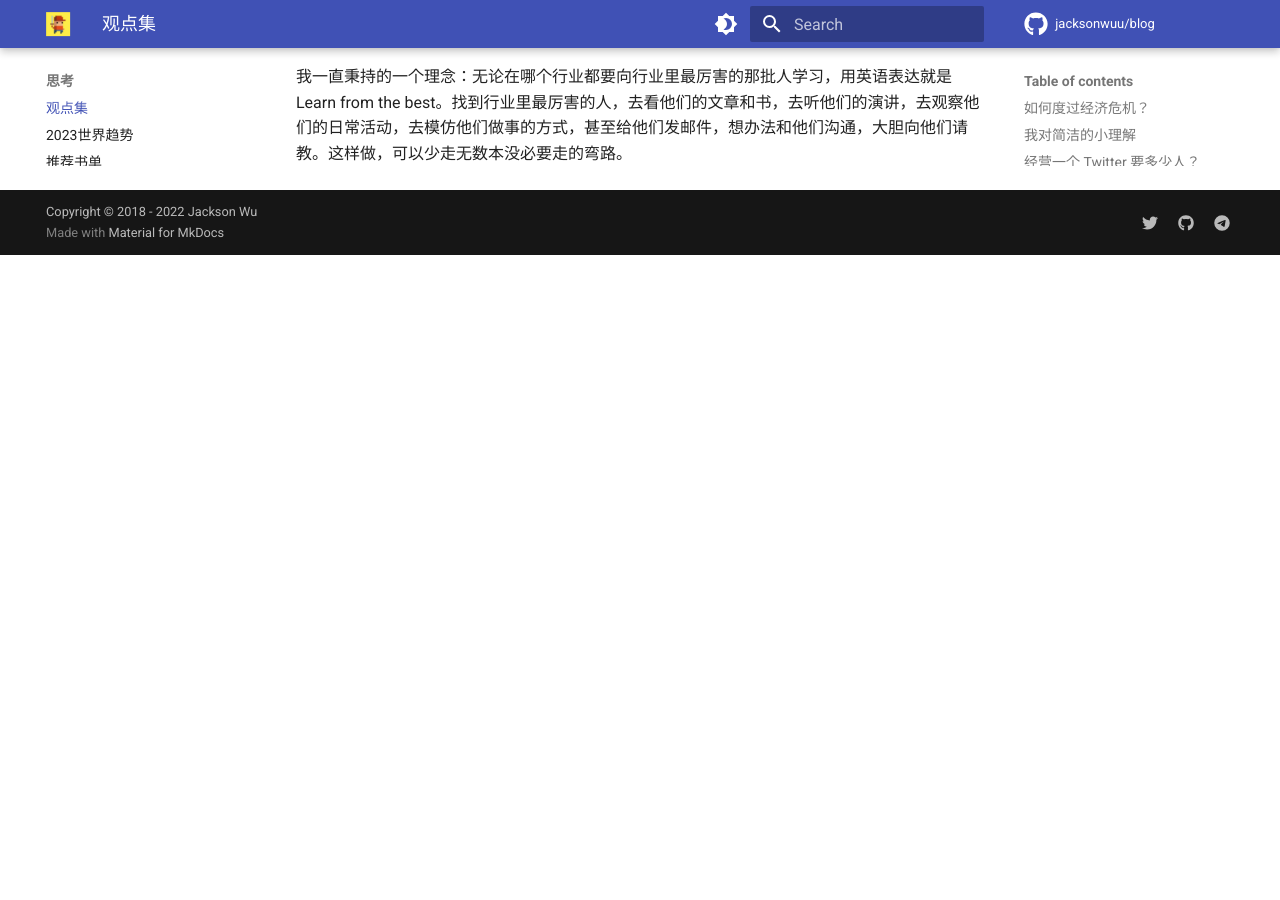
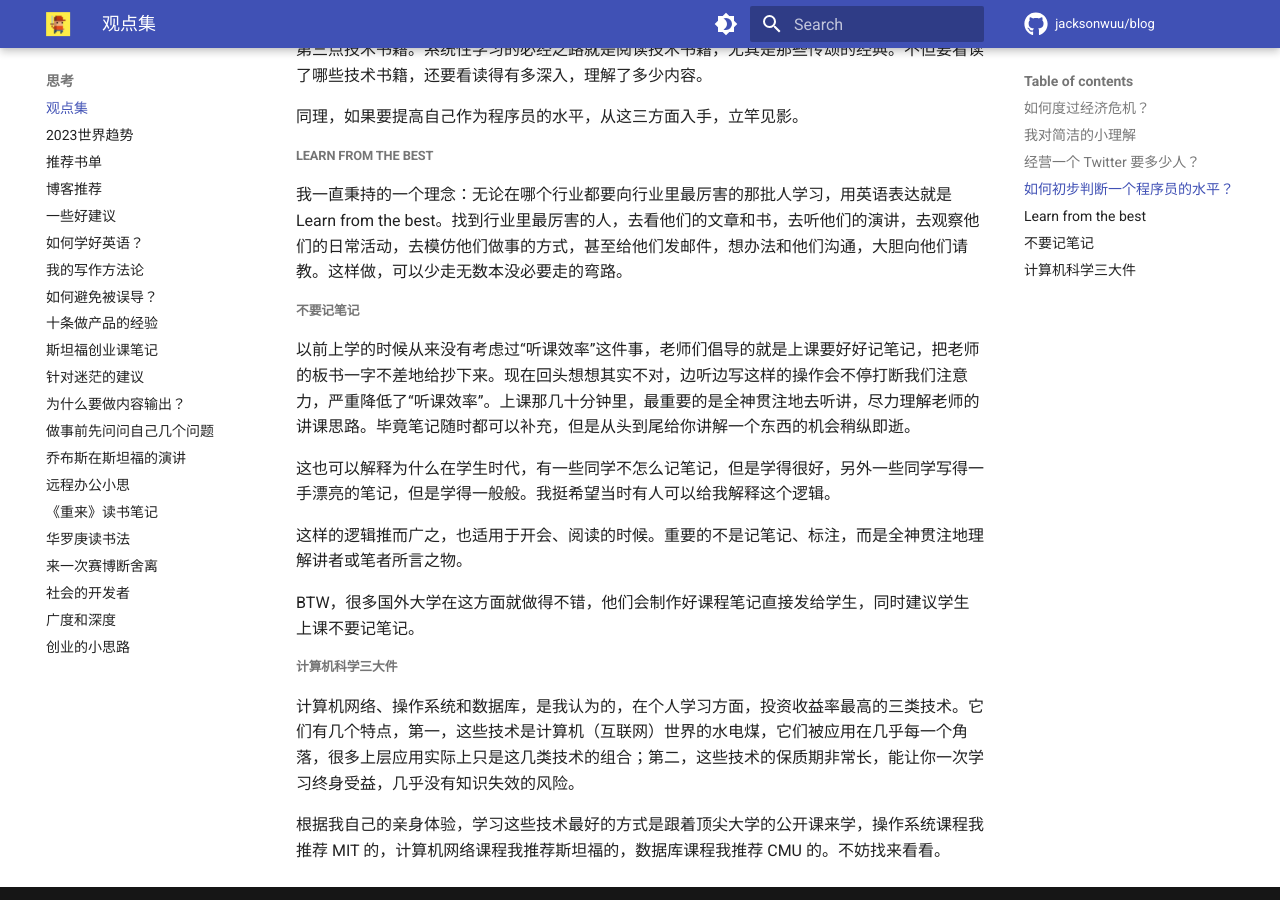
Before and after one commit to jacksonwuu/blog, an MkDocs documentation site: the page built from docs/thinking/观点集.md, in a window 1280 px wide and 900 px high, scrolled down 3742 px. Built offline with MkDocs 1.6.1 and Material for MkDocs 9.7.7, drawn with Linux system fonts in a browser that asks for light colours; comment, search, counter and statistics services are not loaded; before the commit the page ends 3997 px from its top, so only the background shows below that; some of the changed text lies outside the part shown.

Commit message:
Update post

```diff
--- a/docs/thinking/观点集.md
+++ b/docs/thinking/观点集.md
@@ -28,6 +28,8 @@
 -   低端的编程工作一定会被取代的，这是技术发展的必然趋势，或早或晚。
 -   不要沉浸在忙碌的快感中，应该经常停下来看一看想一想。
 -   Learn from the best. 永远向那些最优秀的人学习！
+-   学校、公司、职称虽然可能代表了一种荣誉，但是不要用这些东西来标榜自己，而是要用作品、贡献或者做过的事情来标榜自己。这也是识人的基本道理。
+-   很多“方法论”只是事成者事后的总结，以便作为其往后的谈资。这些“方法论”往往看起来有条有理，总能让读者感觉“学到了”、“被点悟到了”，但对解决实际的问题没有丝毫帮助。
 
 -   成长
 
@@ -112,3 +114,19 @@
 ##### Learn from the best
 
 我一直秉持的一个理念：无论在哪个行业都要向行业里最厉害的那批人学习，用英语表达就是 Learn from the best。找到行业里最厉害的人，去看他们的文章和书，去听他们的演讲，去观察他们的日常活动，去模仿他们做事的方式，甚至给他们发邮件，想办法和他们沟通，大胆向他们请教。这样做，可以少走无数本没必要走的弯路。
+
+##### 不要记笔记
+
+以前上学的时候从来没有考虑过“听课效率”这件事，老师们倡导的就是上课要好好记笔记，把老师的板书一字不差地给抄下来。现在回头想想其实不对，边听边写这样的操作会不停打断我们注意力，严重降低了“听课效率”。上课那几十分钟里，最重要的是全神贯注地去听讲，尽力理解老师的讲课思路。毕竟笔记随时都可以补充，但是从头到尾给你讲解一个东西的机会稍纵即逝。
+
+这也可以解释为什么在学生时代，有一些同学不怎么记笔记，但是学得很好，另外一些同学写得一手漂亮的笔记，但是学得一般般。我挺希望当时有人可以给我解释这个逻辑。
+
+这样的逻辑推而广之，也适用于开会、阅读的时候。重要的不是记笔记、标注，而是全神贯注地理解讲者或笔者所言之物。
+
+BTW，很多国外大学在这方面就做得不错，他们会制作好课程笔记直接发给学生，同时建议学生上课不要记笔记。
+
+##### 计算机科学三大件
+
+计算机网络、操作系统和数据库，是我认为的，在个人学习方面，投资收益率最高的三类技术。它们有几个特点，第一，这些技术是计算机（互联网）世界的水电煤，它们被应用在几乎每一个角落，很多上层应用实际上只是这几类技术的组合；第二，这些技术的保质期非常长，能让你一次学习终身受益，几乎没有知识失效的风险。
+
+根据我自己的亲身体验，学习这些技术最好的方式是跟着顶尖大学的公开课来学，操作系统课程我推荐 MIT 的，计算机网络课程我推荐斯坦福的，数据库课程我推荐 CMU 的。不妨找来看看。
```
